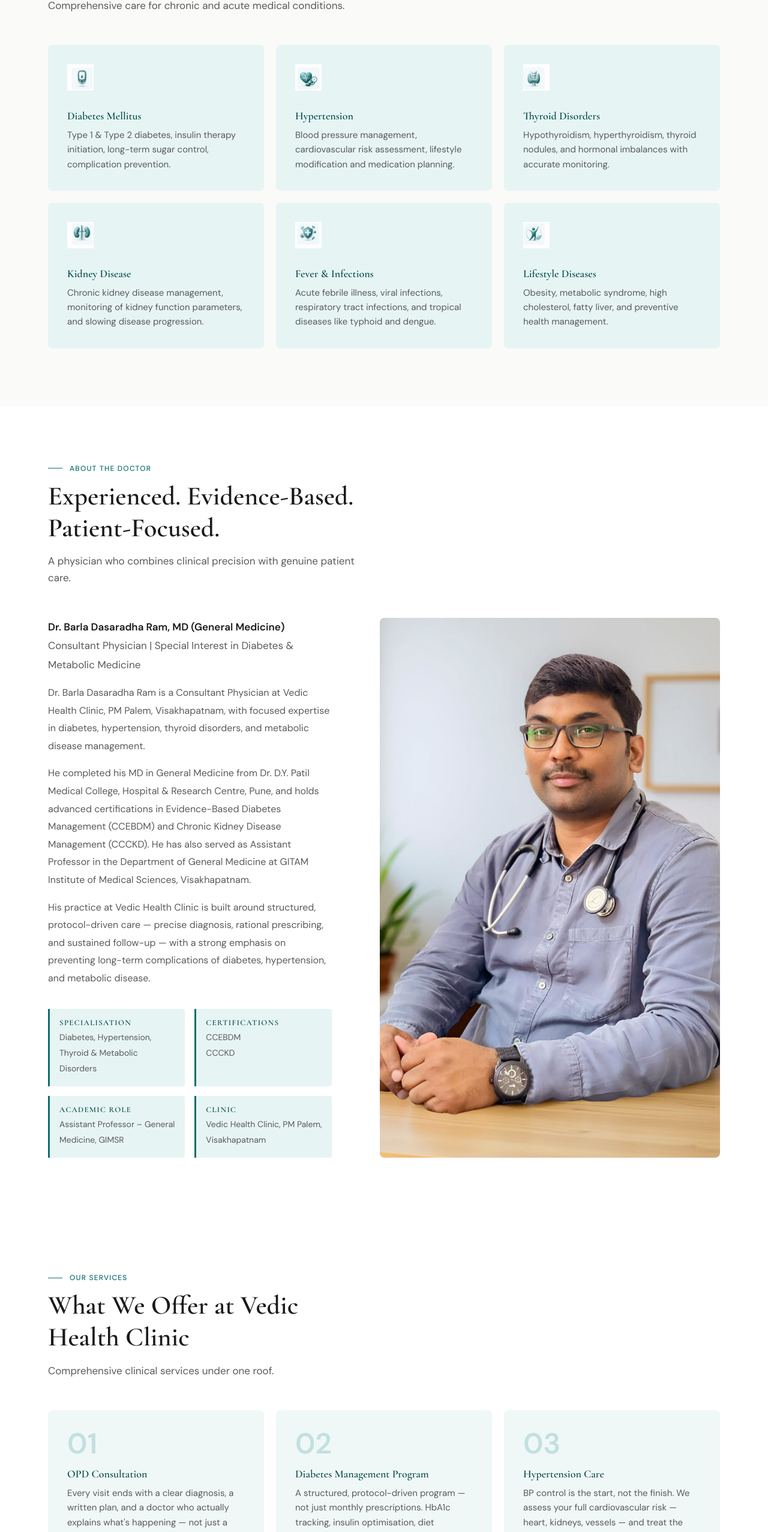
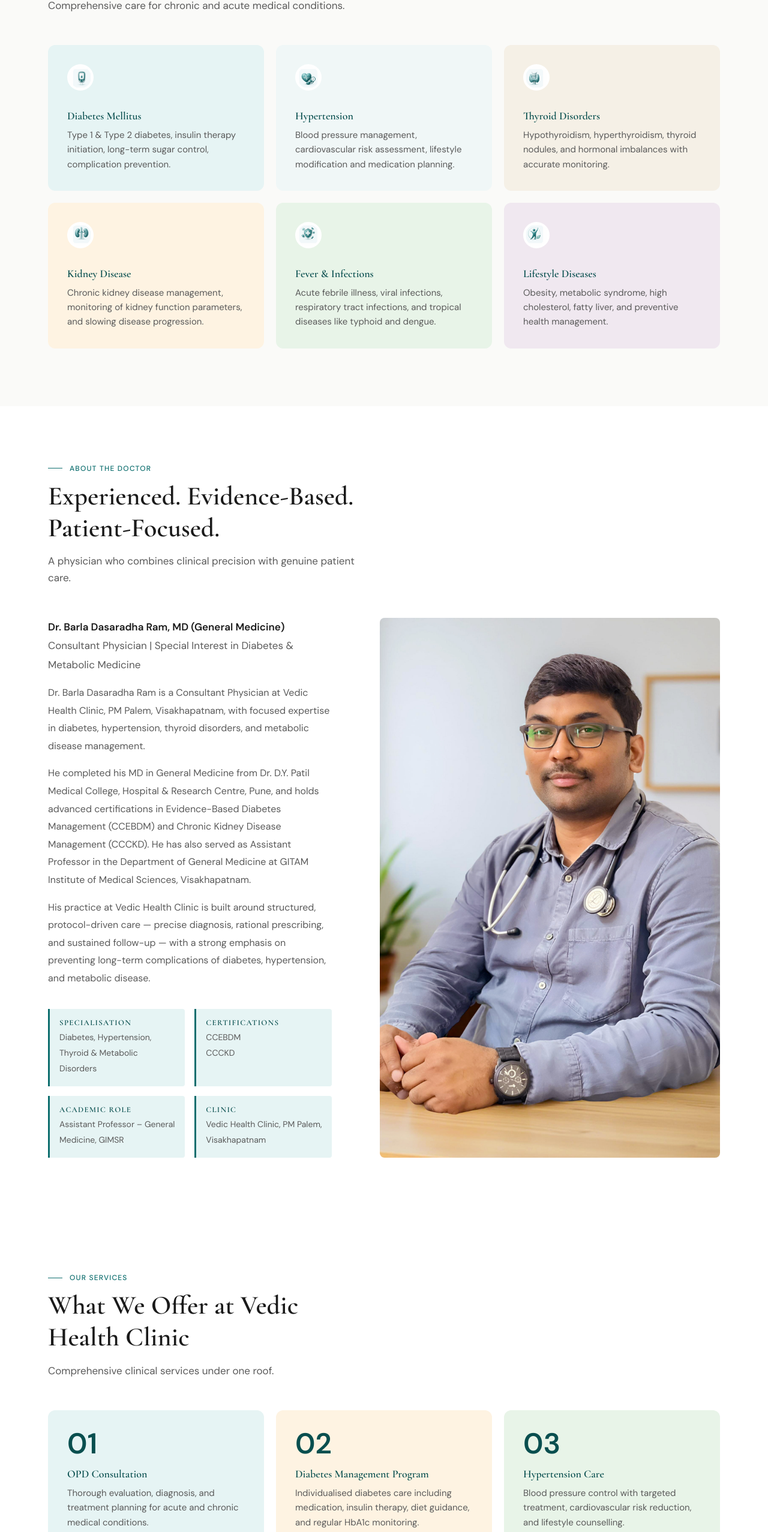
Before and after one commit to kakunuriMahesh/VHC-DR, a React (Vite) app: page / in a window 1280 px wide. Shown: the part 1070-3624 px from the top of the page at 60% size. Built offline with nearby package versions, Linux system fonts and the light colour scheme.

Commit message:
updated color themeing in ''What we offer'',  'Areas of expertise'

```diff
--- a/src/App.tsx
+++ b/src/App.tsx
@@ -177,22 +177,22 @@ function MainApp() {
     }
   }
 
-  const services = [
-    { num: '01', title: 'OPD Consultation', desc: 'Every visit ends with a clear diagnosis, a written plan, and a doctor who actually explains what\'s happening — not just a prescription and a goodbye' },
-    { num: '02', title: 'Diabetes Management Program', desc: 'A structured, protocol-driven program — not just monthly prescriptions. HbA1c tracking, insulin optimisation, diet counselling, and complication screening built into every follow-up.' },
-    { num: '03', title: 'Hypertension Care', desc: 'BP control is the start, not the finish. We assess your full cardiovascular risk — heart, kidneys, vessels — and treat the person, not just the number.' },
-    { num: '04', title: 'IV Treatment & Day Care', desc: 'IV fluids, medications, and day procedures — managed safely at the clinic. Avoid unnecessary hospitalisation without compromising on care.' },
-    { num: '05', title: 'Preventive Health Check-ups', desc: 'Catch problems before they become crises. Sugar, BP, kidneys, thyroid, lipids — a full metabolic screen with a physician review, not just a lab report handed to you.' },
-    { num: '06', title: 'Adult Vaccination', desc: 'If you have diabetes or high BP, a simple infection can spiral fast. One visit at Vedic Health Clinic — we assess your vaccination gaps and cover you for hepatitis, pneumonia, flu, typhoid, and more. No referrals, no running around. Done here, same day.' },
+const services = [
+    { num: '01', title: 'OPD Consultation', desc: 'Thorough evaluation, diagnosis, and treatment planning for acute and chronic medical conditions.', bg: 'bg-[#e6f4f4]' },
+    { num: '02', title: 'Diabetes Management Program', desc: 'Individualised diabetes care including medication, insulin therapy, diet guidance, and regular HbA1c monitoring.', bg: 'bg-[#fef3e2]' },
+    { num: '03', title: 'Hypertension Care', desc: 'Blood pressure control with targeted treatment, cardiovascular risk reduction, and lifestyle counselling.', bg: 'bg-[#e8f4e8]' },
+    { num: '04', title: 'IV Treatment & Day Care', desc: 'Intravenous medications, fluid management, and day care procedures without the need for hospital admission.', bg: 'bg-[#f0e8f0]' },
+    { num: '05', title: 'Preventive Health Check-ups', desc: 'Comprehensive health screening to detect conditions early — including sugar, blood pressure, kidney, thyroid, and lipid tests.', bg: 'bg-[#f5e6e8]' },
+    { num: '06', title: 'Adult Vaccination', desc: 'Recommended adult vaccines including hepatitis, influenza, pneumococcal, typhoid, and others as clinically indicated.', bg: 'bg-[#e6e8f4]' },
   ]
 
   const conditions = [
-    { title: 'Diabetes Mellitus', desc: 'Type 1 & Type 2 diabetes, insulin therapy initiation, long-term sugar control, complication prevention.', icon: <img src="/assets/DiabetesMellitus.png" alt="Diabetes" className="w-11 h-11 object-contain" /> },
-    { title: 'Hypertension', desc: 'Blood pressure management, cardiovascular risk assessment, lifestyle modification and medication planning.', icon: <img src="/assets/Hypertension.png" alt="Hypertension" className="w-11 h-11 object-contain" /> },
-    { title: 'Thyroid Disorders', desc: 'Hypothyroidism, hyperthyroidism, thyroid nodules, and hormonal imbalances with accurate monitoring.', icon: <img src="/assets/ThyroidDisorders.png" alt="Thyroid" className="w-11 h-11 object-contain" /> },
-    { title: 'Kidney Disease', desc: 'Chronic kidney disease management, monitoring of kidney function parameters, and slowing disease progression.', icon: <img src="/assets/KidneyDisease.png" alt="Kidney" className="w-11 h-11 object-contain" /> },
-    { title: 'Fever & Infections', desc: 'Acute febrile illness, viral infections, respiratory tract infections, and tropical diseases like typhoid and dengue.', icon: <img src="/assets/FeverInfection.png" alt="Fever" className="w-11 h-11 object-contain" /> },
-    { title: 'Lifestyle Diseases', desc: 'Obesity, metabolic syndrome, high cholesterol, fatty liver, and preventive health management.', icon: <img src="/assets/LifeStyle.png" alt="Lifestyle" className="w-11 h-11 object-contain" /> },
+    { title: 'Diabetes Mellitus', desc: 'Type 1 & Type 2 diabetes, insulin therapy initiation, long-term sugar control, complication prevention.', icon: <img src="/assets/DiabetesMellitus.png" alt="Diabetes" className="w-11 h-11 object-contain rounded-full bg-white p-1" />, bg: 'bg-[#e6f4f4]' },
+    { title: 'Hypertension', desc: 'Blood pressure management, cardiovascular risk assessment, lifestyle modification and medication planning.', icon: <img src="/assets/Hypertension.png" alt="Hypertension" className="w-11 h-11 object-contain rounded-full bg-white p-1" />, bg: 'bg-[#f0f7f7]' },
+    { title: 'Thyroid Disorders', desc: 'Hypothyroidism, hyperthyroidism, thyroid nodules, and hormonal imbalances with accurate monitoring.', icon: <img src="/assets/ThyroidDisorders.png" alt="Thyroid" className="w-11 h-11 object-contain rounded-full bg-white p-1" />, bg: 'bg-[#f5f0e6]' },
+    { title: 'Kidney Disease', desc: 'Chronic kidney disease management, monitoring of kidney function parameters, and slowing disease progression.', icon: <img src="/assets/KidneyDisease.png" alt="Kidney" className="w-11 h-11 object-contain rounded-full bg-white p-1" />, bg: 'bg-[#fef3e2]' },
+    { title: 'Fever & Infections', desc: 'Acute febrile illness, viral infections, respiratory tract infections, and tropical diseases like typhoid and dengue.', icon: <img src="/assets/FeverInfection.png" alt="Fever" className="w-11 h-11 object-contain rounded-full bg-white p-1" />, bg: 'bg-[#e8f4e8]' },
+    { title: 'Lifestyle Diseases', desc: 'Obesity, metabolic syndrome, high cholesterol, fatty liver, and preventive health management.', icon: <img src="/assets/LifeStyle.png" alt="Lifestyle" className="w-11 h-11 object-contain rounded-full bg-white p-1" />, bg: 'bg-[#f0e8f0]' },
   ]
 
   return (
@@ -392,7 +392,7 @@ function MainApp() {
           <p className="text-[14px] md:text-[17px] text-[#5a5a5a] max-w-[520px] leading-relaxed mb-10 md:mb-13">Comprehensive care for chronic and acute medical conditions.</p>
           <div className="grid grid-cols-1 sm:grid-cols-2 lg:grid-cols-3 gap-4 md:gap-5 mt-10 md:mt-13">
             {conditions.map((item, i) => (
-              <div key={i} className="fade-up opacity-0 translate-y-7 transition-all duration-700 bg-[#e6f4f4] rounded-lg p-6 md:p-8 hover:bg-[#d4eaea] hover:shadow-lg hover:-translate-y-1">
+              <div key={i} className={`fade-up opacity-0 translate-y-7 transition-all duration-700 ${item.bg} rounded-xl p-6 md:p-8 hover:shadow-lg hover:-translate-y-1`}>
                 <div className="w-12 md:w-14 h-12 md:h-14 mb-4 md:mb-5">{item.icon}</div>
                 <h3 className="text-[15px] md:text-[18px] font-semibold text-[#094f4f] mb-2">{item.title}</h3>
                 <p className="text-[13px] md:text-[15px] text-[#5a5a5a] leading-relaxed">{item.desc}</p>
@@ -453,8 +453,8 @@ function MainApp() {
           <p className="text-[14px] md:text-[17px] text-[#5a5a5a] max-w-[520px] leading-relaxed mb-10 md:mb-13">Comprehensive clinical services under one roof.</p>
           <div className="grid grid-cols-1 sm:grid-cols-2 lg:grid-cols-3 gap-4 md:gap-5 mt-10 md:mt-13">
             {services.map((item, i) => (
-              <div key={i} className="fade-up opacity-0 translate-y-7 transition-all duration-700 bg-[#f0f7f7] rounded-lg p-6 md:p-8 hover:bg-[#e6f4f4] hover:shadow-lg hover:-translate-y-1">
-                <div className="text-[38px] md:text-[48px] font-semibold text-[#c2e0e0] leading-none mb-4">{item.num}</div>
+              <div key={i} className={`fade-up opacity-0 translate-y-7 transition-all duration-700 ${item.bg} rounded-xl p-6 md:p-8 hover:shadow-lg hover:-translate-y-1`}>
+                <div className="text-[38px] md:text-[48px] font-semibold text-[#094f4f] leading-none mb-4">{item.num}</div>
                 <h3 className="text-[15px] md:text-[18px] font-semibold text-[#094f4f] mb-2">{item.title}</h3>
                 <p className="text-[13px] md:text-[15px] text-[#5a5a5a] leading-relaxed">{item.desc}</p>
               </div>
```
